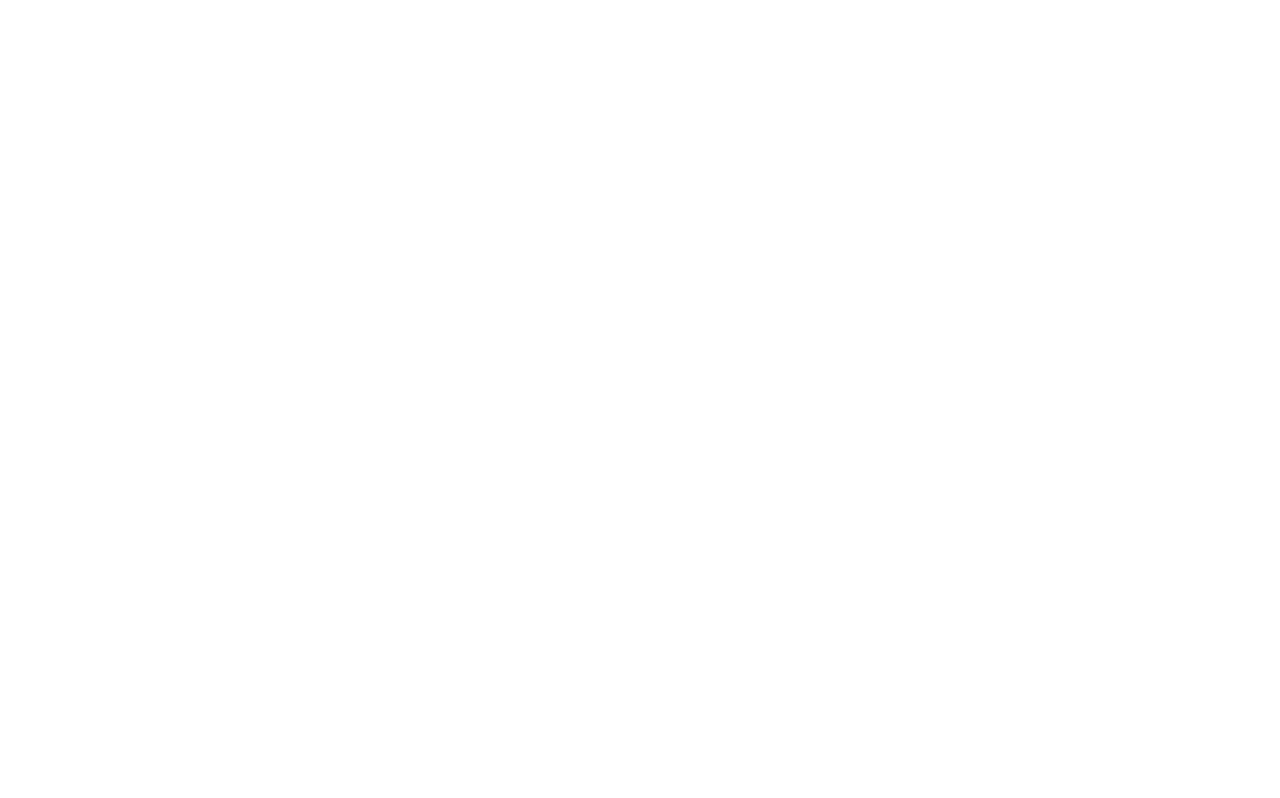
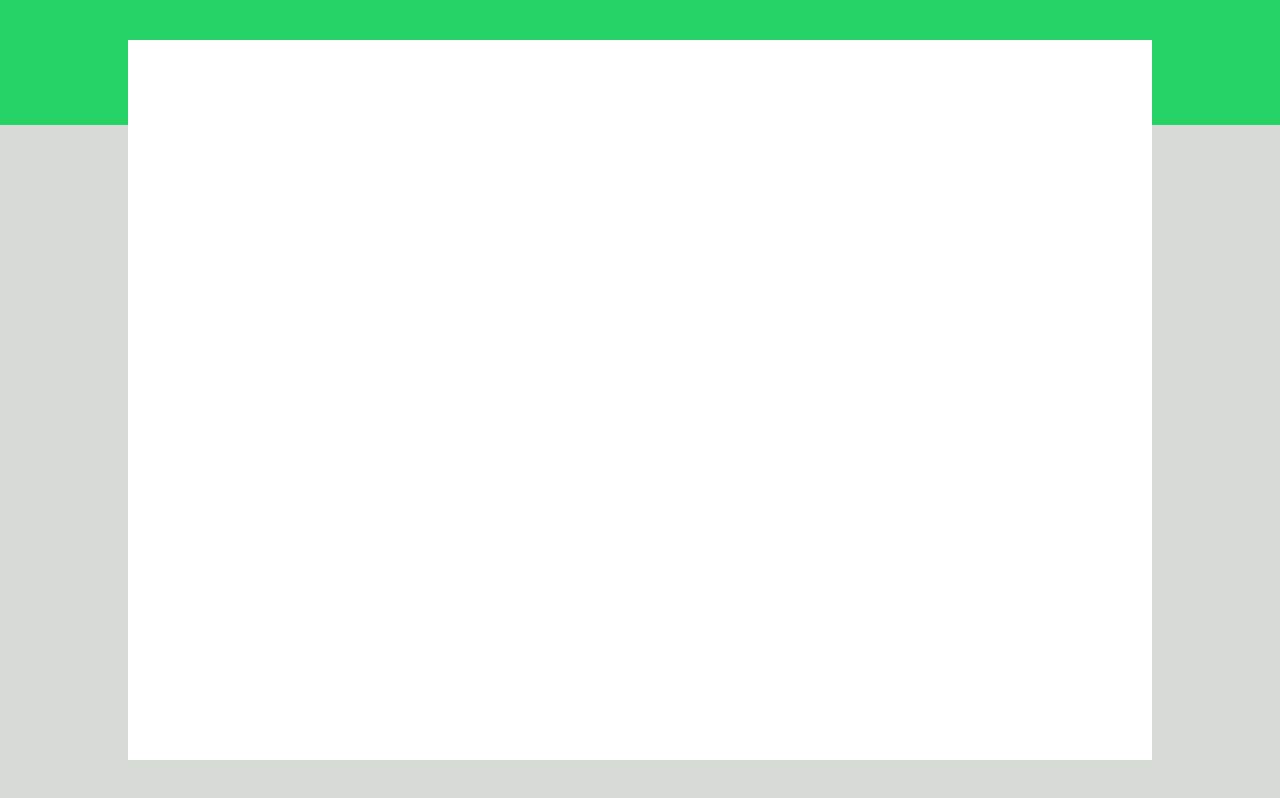
Before and after one commit to JulioGroaz/vue-boolzapp, a plain HTML site: page index.html in a window 1280 px wide. Drawn offline with Linux system fonts and the light colour scheme.

Commit message:
struttura di base html creata

```diff
--- a/css/style.css
+++ b/css/style.css
@@ -3,3 +3,42 @@
     padding: 0;
     box-sizing: border-box;
 }
+
+.background{
+    position: fixed;
+    width: 100vw;
+    height: 100vh;
+    background-color: #d6dbd5;
+}
+.header-background-bar{
+    width: 100%;
+    height: 125px;
+    background-color: #25d366;
+    position: absolute;
+    top: 0;
+    left: 0;
+}
+
+body{
+    font-family: "Lato", sans-serif;
+    font-weight: 100;
+    font-style: normal;
+}
+.container{
+    display: flex;
+    justify-content: center;
+    align-items: center;
+    height: 100vh;
+}
+
+.webapp {
+    display: flex;
+    width: 80vw;
+    height: 90vh;
+    overflow-y: auto;
+    position: relative;
+    z-index: 1;
+    align-items: center;
+    justify-content: center;
+    background-color: white;
+}
--- a/index.html
+++ b/index.html
@@ -5,8 +5,47 @@
     <meta name="viewport" content="width=device-width, initial-scale=1.0">
     <title>Boolzap</title>
     <link rel="stylesheet" href="./css/style.css">
+
+    <!-- link per fonts-->
+    <link rel="preconnect" href="https://fonts.googleapis.com">
+    <link rel="preconnect" href="https://fonts.gstatic.com" crossorigin>
+    <link href="https://fonts.googleapis.com/css2?family=Lato:ital,wght@0,100;0,300;0,400;0,700;0,900;1,100;1,300;1,400;1,700;1,900&display=swap" rel="stylesheet">
+
 </head>
 <body>
+    <!-- back ground fisso -->
+    <div class="background">
+        <section class="header-background-bar">
+
+        </section>
+
+    </div>
+    <!--main web-app -->
+    <main class="container">
+        <!--sidebar con un header del profilo e la lista dei contatti -->
+        <section class="webapp">
+            <section class="sidebar">
+                <div class="profile">
+
+                </div>
+                <div class="contacts">
+
+                </div>
+            </section>
+            <!--section della chat con: header con nome del contatto, parte centrale di messaggi e input messaggi -->
+            <section class="chat">
+                <div class="header-chat">
+
+                </div>
+                <div class="messages">
+
+                </div>
+                <div class="input-message">
+
+                </div>
+            </section>
+        </section>
+    </main>
 
 </body>
 </html>
```
